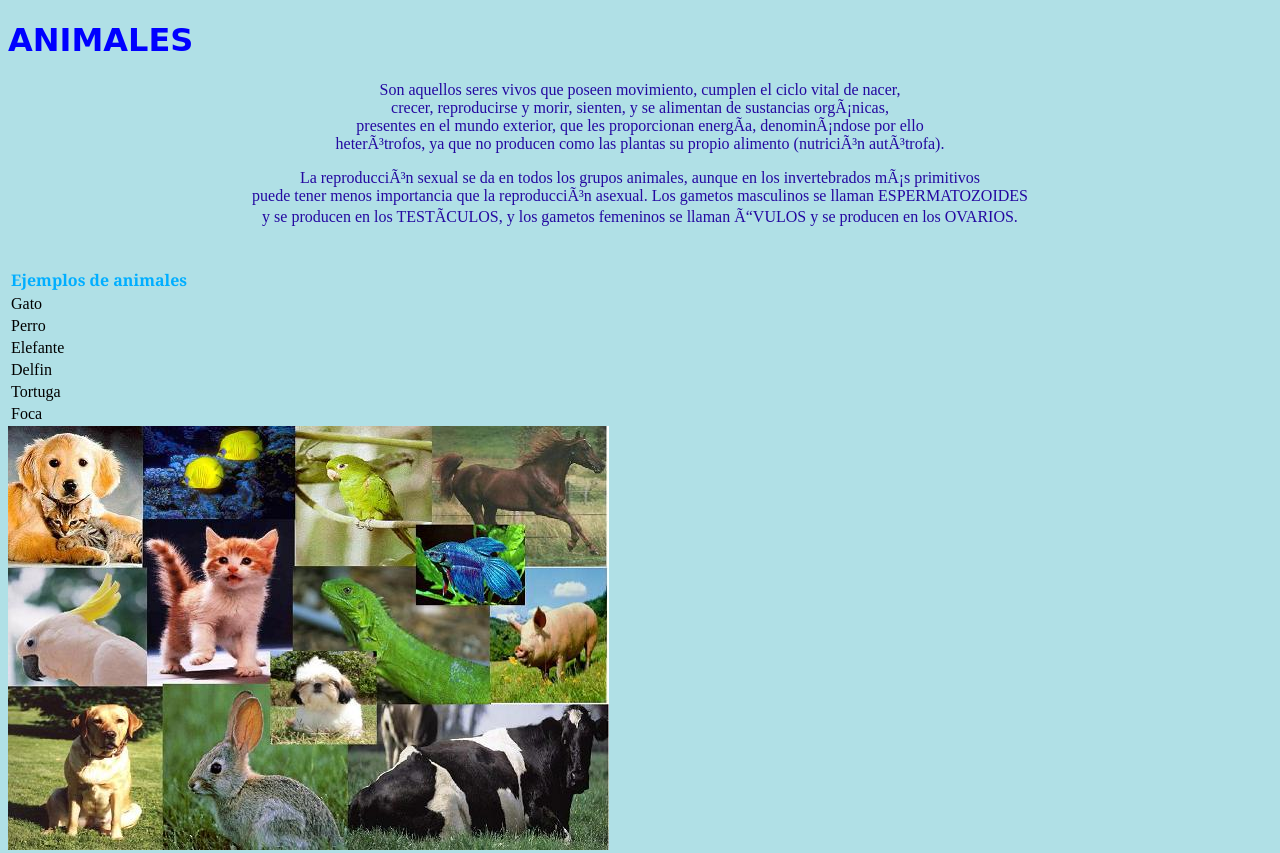
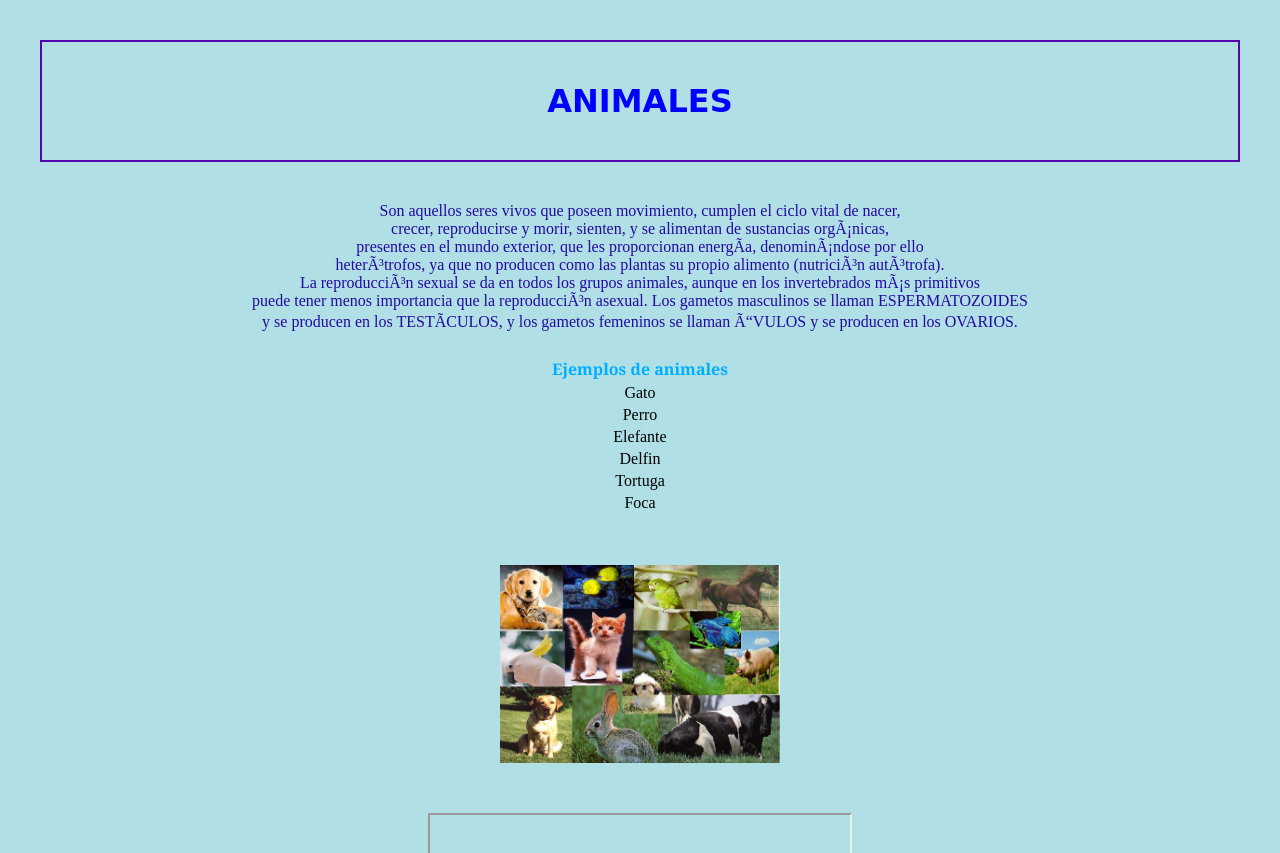
Before and after one commit to mary0429/Animales, a plain HTML site: page index.html in a window 1280 px wide. Shown: the top 853 px of the page. Drawn offline with Linux system fonts and the light colour scheme; grey boxes are pictures that could not be loaded.

Commit message:
version 1.7

```diff
--- a/index.html
+++ b/index.html
@@ -43,7 +43,8 @@
             <td>Foca</td>
           </tr>
         </table>
-    <img src="animales.jpg">
+    <img class="imagenesIntro" src="animales.jpg">
+
   </p>
 
   <iframe width="420" height="315"
--- a/style.css
+++ b/style.css
@@ -1,3 +1,7 @@
+*{
+    margin: auto;
+}
+
 h3{
     color: #006b0e;
     font-family: 'Times New Roman', Times, serif;
@@ -5,6 +9,15 @@ h3{
 h2 {
     text-align: center;
     color: rgb(123, 39, 131);
+}
+h1{
+    margin: 40px;
+    border: 2px solid rgb(83, 4, 173);
+    padding: 40px;
+}
+body{
+    text-align: center;
+
 }
 #mary {
     text-align: center;
@@ -21,4 +34,11 @@ a:hover{
 img:hover{
     width: 250px;
 }
-0
+.imagenesIntro{
+    width: 280px;
+    display: block;
+    margin-top: 50px;
+}
+iframe{
+    margin-top: 50px;
+}
```
Also changed, not shown: PaginaAuxiliar.html (+3 -3 lines), formulario.html (+1 -1 lines).
